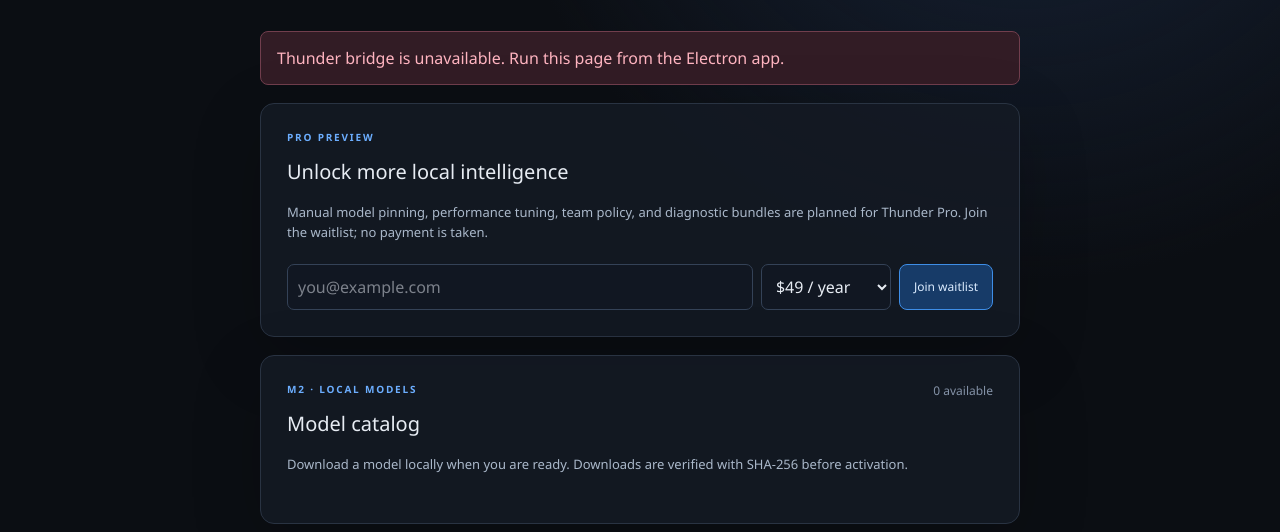
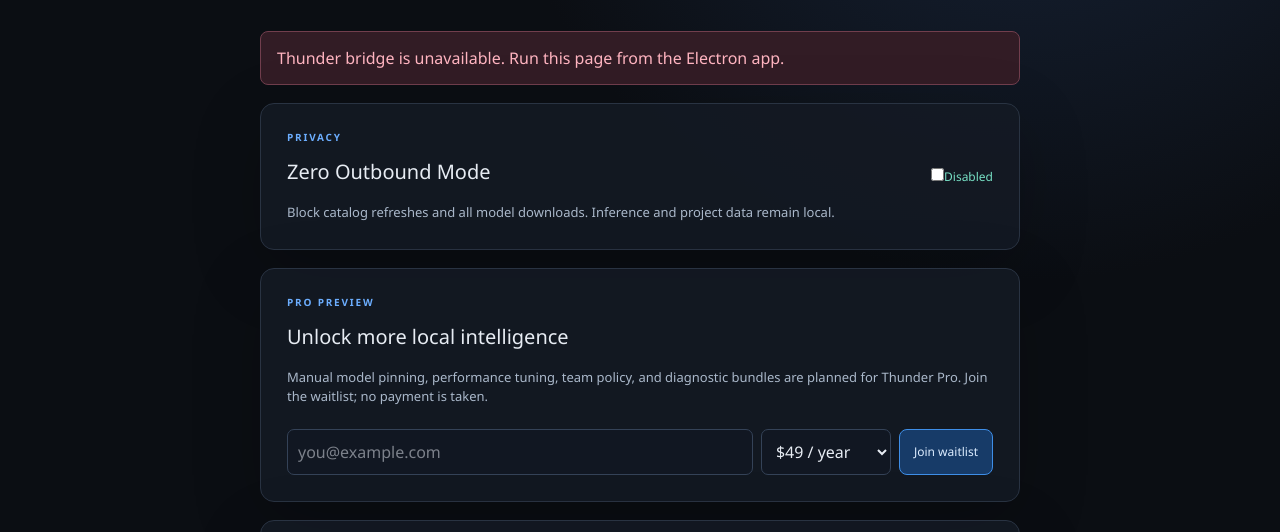
Before and after one commit to aresiddharthareddy/Thunder, a React app: page / in a window 1280 px wide. Shown: the part 263-795 px from the top of the page. Built offline with nearby package versions, Linux system fonts and the light colour scheme.

Commit message:
Add persistent Zero Outbound privacy control

```diff
--- a/src/main/ipc/channels.ts
+++ b/src/main/ipc/channels.ts
@@ -34,4 +34,6 @@ export const CH = {
   SECURITY_CLASSIFY_PATH: "security:classifyPath",
   SECURITY_REDACT: "security:redact",
   SECURITY_HASH: "security:hash",
+  SECURITY_ZERO_OUTBOUND_GET: "security:zeroOutbound:get",
+  SECURITY_ZERO_OUTBOUND_SET: "security:zeroOutbound:set",
 } as const;
--- a/src/main/ipc/security.ipc.ts
+++ b/src/main/ipc/security.ipc.ts
@@ -1,4 +1,5 @@
 import { ipcMain } from "electron";
 import { CH } from "./channels.js";
-import { classifyPath, redactSecrets, securityRulesetHash } from "../../core/security.js";
-export function registerSecurityIpc(): void { ipcMain.handle(CH.SECURITY_CLASSIFY_PATH, (_event, payload: { targetPath: string; intent: "read" | "write"; workspaceRoot: string }) => classifyPath(payload.targetPath, payload.intent, { workspaceRoot: payload.workspaceRoot })); ipcMain.handle(CH.SECURITY_REDACT, (_event, text: string) => redactSecrets(text)); ipcMain.handle(CH.SECURITY_HASH, () => securityRulesetHash()); }
+import { classifyPath, redactSecrets, securityRulesetHash, isZeroOutbound, setZeroOutbound } from "../../core/security.js";
+import { db } from "../db/index.js";
+export function registerSecurityIpc(): void { ipcMain.handle(CH.SECURITY_CLASSIFY_PATH, (_event, payload: { targetPath: string; intent: "read" | "write"; workspaceRoot: string }) => classifyPath(payload.targetPath, payload.intent, { workspaceRoot: payload.workspaceRoot })); ipcMain.handle(CH.SECURITY_REDACT, (_event, text: string) => redactSecrets(text)); ipcMain.handle(CH.SECURITY_HASH, () => securityRulesetHash()); ipcMain.handle(CH.SECURITY_ZERO_OUTBOUND_GET, () => isZeroOutbound()); ipcMain.handle(CH.SECURITY_ZERO_OUTBOUND_SET, (_event, enabled: boolean) => { if (typeof enabled !== "boolean") throw new Error("Zero Outbound value must be boolean"); setZeroOutbound(enabled); db.prepare("INSERT OR REPLACE INTO kv (key, value) VALUES (?, ?)").run("zero_outbound", String(enabled)); return enabled; }); }
--- a/src/preload/index.ts
+++ b/src/preload/index.ts
@@ -64,6 +64,7 @@ const api = {
     classifyPath: (payload: { targetPath: string; intent: "read" | "write"; workspaceRoot: string }) => ipcRenderer.invoke(CH.SECURITY_CLASSIFY_PATH, payload),
     redactSecrets: (text: string) => ipcRenderer.invoke(CH.SECURITY_REDACT, text),
     rulesetHash: (): Promise<string> => ipcRenderer.invoke(CH.SECURITY_HASH) as Promise<string>,
+    zeroOutbound: { get: (): Promise<boolean> => ipcRenderer.invoke(CH.SECURITY_ZERO_OUTBOUND_GET) as Promise<boolean>, set: (enabled: boolean): Promise<boolean> => ipcRenderer.invoke(CH.SECURITY_ZERO_OUTBOUND_SET, enabled) as Promise<boolean> },
   },
   files: {
     open: (): Promise<{ filePath: string; workspaceRoot: string; content: string } | null> => ipcRenderer.invoke(CH.FILE_OPEN) as Promise<{ filePath: string; workspaceRoot: string; content: string } | null>,
--- a/src/renderer/index.css
+++ b/src/renderer/index.css
@@ -47,6 +47,10 @@ button:disabled { cursor: wait; opacity: .6; }
 .saved { color: #55d39b; font-size: 12px; }
 .model-card { margin-top: 18px; }
 .pro-card { margin-top: 18px; }
+.privacy-card { margin-top: 18px; display: flex; align-items: center; justify-content: space-between; gap: 18px; }
+.privacy-card .reason { margin-bottom: 0; }
+.toggle { color: #77e0c5; font-size: 12px; white-space: nowrap; }
+.toggle input { accent-color: #55d39b; }
 .waitlist-form { display: flex; gap: 8px; flex-wrap: wrap; }
 .waitlist-form input, .waitlist-form select { min-width: 0; flex: 1 1 170px; border: 1px solid #344257; border-radius: 7px; background: #111722; color: #e7ecf3; padding: 10px; font: 12px inherit; }
 .waitlist-form select { flex: 0 1 130px; }
--- a/src/renderer/main.tsx
+++ b/src/renderer/main.tsx
@@ -54,6 +54,7 @@ function App(): JSX.Element {
   const [progress, setProgress] = useState<Record<string, DownloadProgress>>({});
   const [workspace, setWorkspace] = useState(false);
   const [entitlement, setEntitlement] = useState<Entitlement | null>(null);
+  const [zeroOutbound, setZeroOutbound] = useState(false);
 
   useEffect(() => {
     if (!window.thunder) {
@@ -65,6 +66,7 @@ function App(): JSX.Element {
     });
     void window.thunder.catalog.list().then(setModels).catch(() => undefined);
     void window.thunder.entitlement.get().then(setEntitlement).catch(() => setEntitlement(null));
+    void window.thunder.security.zeroOutbound.get().then(setZeroOutbound).catch(() => undefined);
     return window.thunder.catalog.onProgress((update) => setProgress((current) => ({ ...current, [update.modelId]: update })));
   }, []);
 
@@ -103,6 +105,7 @@ function App(): JSX.Element {
         {error && <div className="error">{error}</div>}
         {!hardware && !error && <section className="card scanning">Scanning hardware<span className="pulse">…</span></section>}
         {hardware && <HardwareCard hardware={hardware} />}
+        <section className="card privacy-card"><div><p className="eyebrow">PRIVACY</p><h2>Zero Outbound Mode</h2><p className="reason">Block catalog refreshes and all model downloads. Inference and project data remain local.</p></div><label className="toggle"><input type="checkbox" checked={zeroOutbound} onChange={(event) => { setZeroOutbound(event.target.checked); void window.thunder.security.zeroOutbound.set(event.target.checked); }} /><span>{zeroOutbound ? "Enabled" : "Disabled"}</span></label></section>
         <ProPreview entitlement={entitlement} />
         <section className="card model-card">
           <div className="card-heading"><div><p className="eyebrow">M2 · LOCAL MODELS</p><h2>Model catalog</h2></div><span className="model-count">{models.length} available</span></div>
--- a/tests/unit/security.test.ts
+++ b/tests/unit/security.test.ts
@@ -2,7 +2,7 @@ import { describe, expect, it } from "vitest";
 import os from "node:os";
 import path from "node:path";
 import fs from "node:fs";
-import { classifyPath, redactSecrets, requiresTerminalApproval } from "../../src/core/security.js";
+import { assertNoOutbound, classifyPath, redactSecrets, requiresTerminalApproval, setZeroOutbound } from "../../src/core/security.js";
 
 const workspace = fs.mkdtempSync(path.join(os.tmpdir(), "thunder-security-"));
 describe("security policy", () => {
@@ -21,4 +21,10 @@ describe("security policy", () => {
     expect(result.text).not.toContain("AKIA");
   });
   it("requires approval for every terminal command in v1", () => { expect(requiresTerminalApproval("echo hello")).toBe(true); });
+  it("blocks outbound operations only when enabled", () => {
+    setZeroOutbound(true);
+    expect(() => assertNoOutbound("test")).toThrow(/Outbound network blocked/);
+    setZeroOutbound(false);
+    expect(() => assertNoOutbound("test")).not.toThrow();
+  });
 });
```
